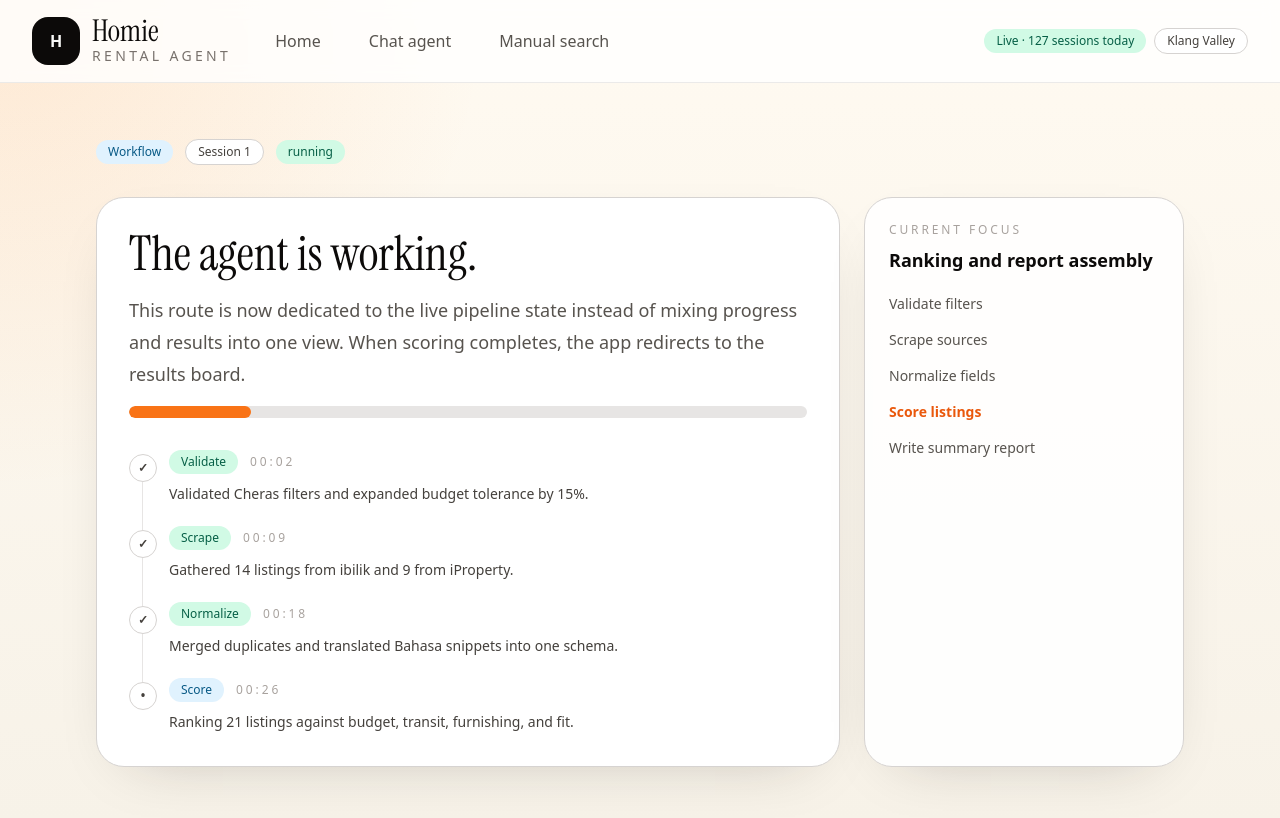
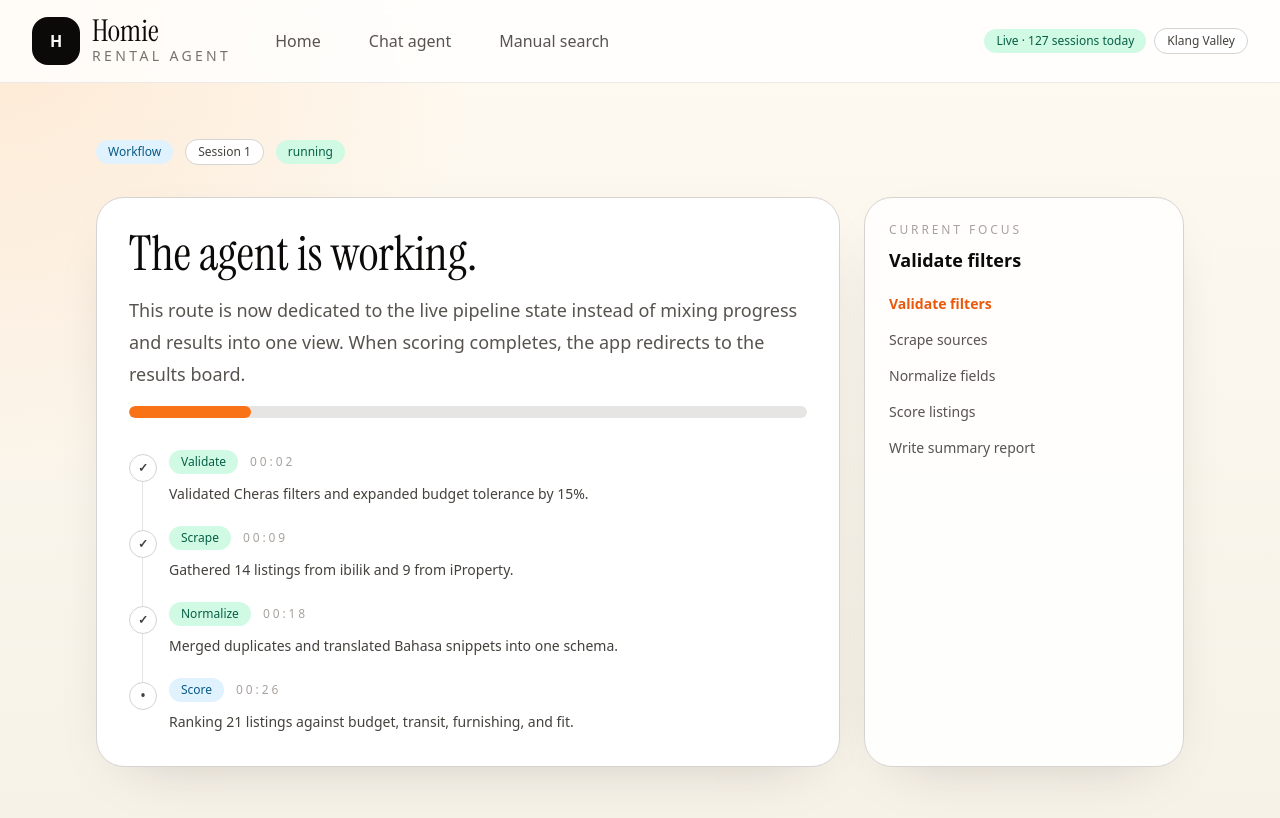
Before and after one commit to FlyingShuriken/homie, a Next.js app in the folder frontend/: page /workflow/1 in a window 1280 px wide. Shown: the top 818 px of the page. Built offline with nearby package versions, Linux system fonts and the light colour scheme; no server answers.

Commit message:
fix: derive workflow sidebar current stage from SSE events

```diff
--- a/frontend/app/workflow/[id]/page.tsx
+++ b/frontend/app/workflow/[id]/page.tsx
@@ -71,6 +71,23 @@ export default function WorkflowPage() {
     return Math.min(92, 24 + completed * 16);
   }, [events]);
 
+  const currentStage = useMemo(() => {
+    const active = [...events].reverse().find(
+      (e) => e.status === "running" || e.status === "started",
+    );
+    if (active) return active.stage;
+    const last = [...events].reverse().find((e) => e.status === "complete");
+    return last?.stage ?? "validate";
+  }, [events]);
+
+  const PIPELINE_STAGES: { key: string; label: string }[] = [
+    { key: "validate", label: "Validate filters" },
+    { key: "scrape", label: "Scrape sources" },
+    { key: "normalize", label: "Normalize fields" },
+    { key: "score", label: "Score listings" },
+    { key: "report", label: "Write summary report" },
+  ];
+
   const items = events.length > 0 ? events : SAMPLE_EVENTS;
 
   return (
@@ -108,15 +125,18 @@ export default function WorkflowPage() {
                   Current focus
                 </div>
                 <div className="mt-2 text-lg font-semibold text-stone-950">
-                  Ranking and report assembly
+                  {PIPELINE_STAGES.find((s) => s.key === currentStage)?.label ?? "Processing"}
                 </div>
               </div>
               <div className="space-y-4 text-sm text-stone-600">
-                <div>Validate filters</div>
-                <div>Scrape sources</div>
-                <div>Normalize fields</div>
-                <div className="font-semibold text-orange-600">Score listings</div>
-                <div>Write summary report</div>
+                {PIPELINE_STAGES.map((stage) => (
+                  <div
+                    key={stage.key}
+                    className={stage.key === currentStage ? "font-semibold text-orange-600" : ""}
+                  >
+                    {stage.label}
+                  </div>
+                ))}
               </div>
             </CardContent>
           </Card>
```
